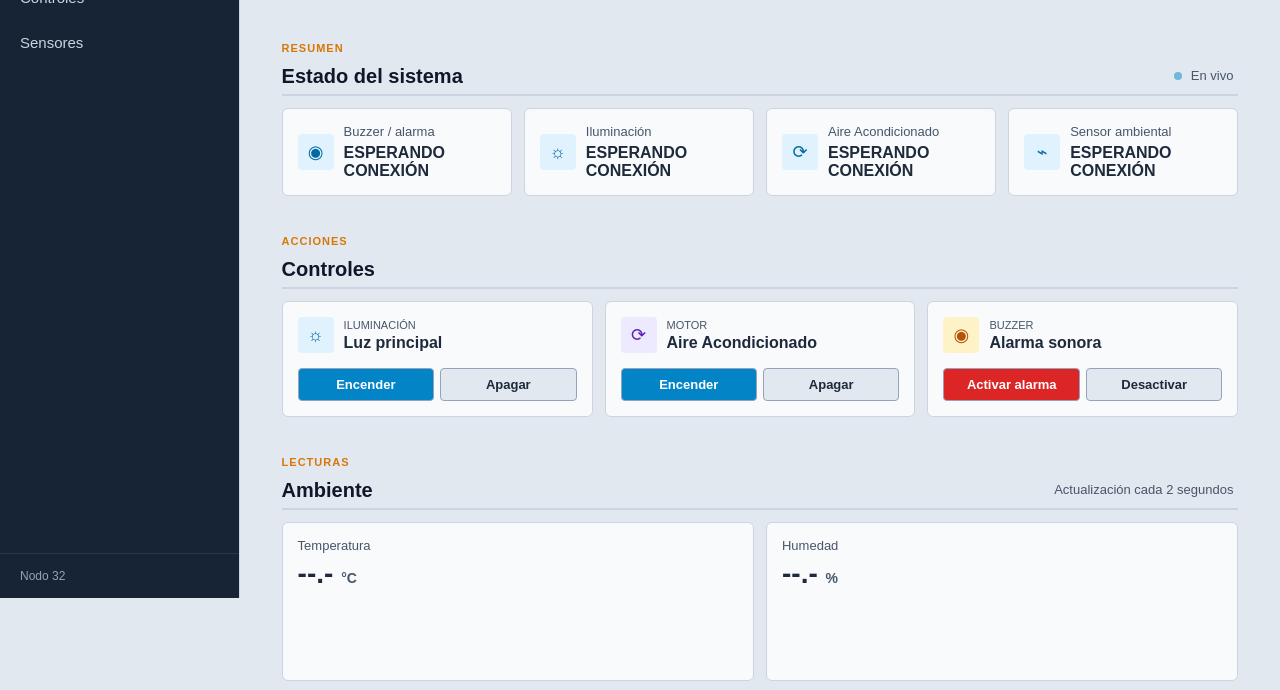
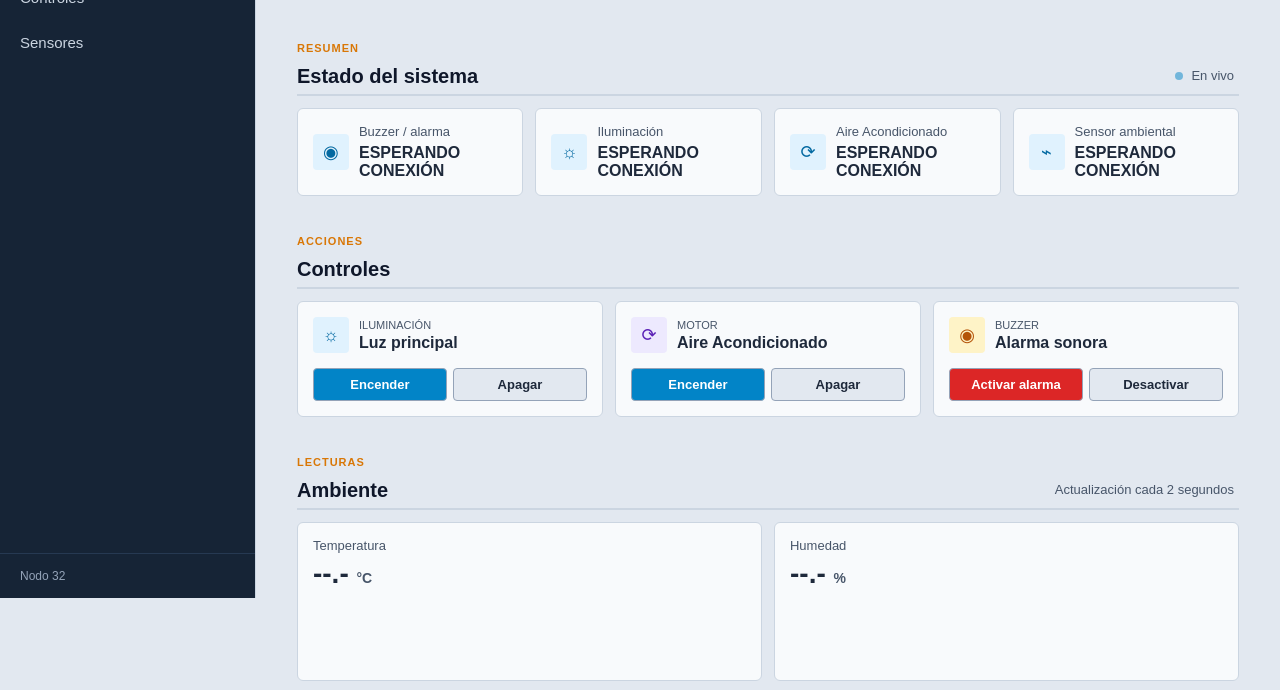
Before and after one commit to naranjagritona/trnaajo, a plain HTML site: page spiffs/index.html in a window 1280 px wide. Shown: the part 202-892 px from the top of the page. Drawn offline with Linux system fonts and the light colour scheme.

Commit message:
cambios express

```diff
--- a/spiffs/styles.css
+++ b/spiffs/styles.css
@@ -11,24 +11,25 @@ body {
     background-color: #e2e8f0;
 }
 
-/* junta el menu de la izquierda y el contenido de la derecha */
+/* distribuye el menu y el contenido en dos sectores: 1 fraccion y 4 fracciones */
 .layout-principal {
-    display: flex;
+    display: grid;
+    grid-template-columns: minmax(240px, 1fr) minmax(0, 4fr);
+    grid-template-areas: "menu contenido";
     min-height: 100vh;
 }
 
-/* menu lateral izquierdo fijo */
+/* menu lateral izquierdo */
 .barra-lateral {
-    width: 240px;
+    grid-area: menu;
     background-color: #162436;
     color: #f1f5f9;
     display: flex;
     flex-direction: column;
     border-right: 1px solid #cbd5e1;
-    position: fixed;
+    position: sticky;
     top: 0;
-    bottom: 0;
-    left: 0;
+    height: 100vh;
     z-index: 100;
 }
 
@@ -93,10 +94,9 @@ body {
     border-top: 1px solid #263952;
 }
 
-/* deja lugar a la izquierda para que no tape el menu */
+/* el contenido ocupa el segundo sector de la cuadrícula */
 .contenido-principal {
-    margin-left: 240px;
-    flex: 1;
+    grid-area: contenido;
     display: flex;
     flex-direction: column;
     min-width: 0;
@@ -467,11 +467,17 @@ footer {
 
 @media (max-width: 768px) {
     .layout-principal {
-        flex-direction: column;
+        grid-template-columns: minmax(0, 1fr);
+        grid-template-areas: "contenido";
     }
 
     .barra-lateral {
+        position: fixed;
+        top: 0;
+        bottom: 0;
+        left: 0;
         width: 240px;
+        height: auto;
         display: none;
         box-shadow: 4px 0 15px rgba(0, 0, 0, 0.25);
     }
```
